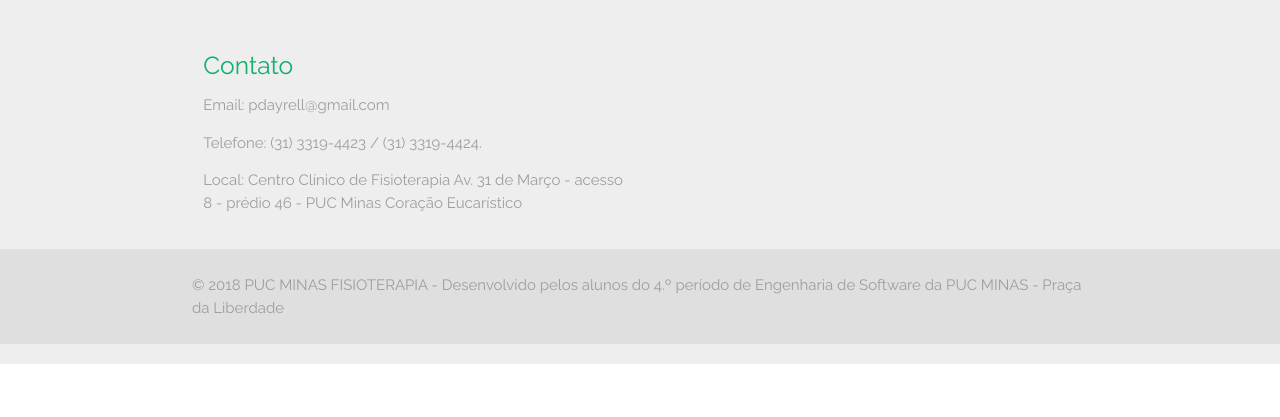
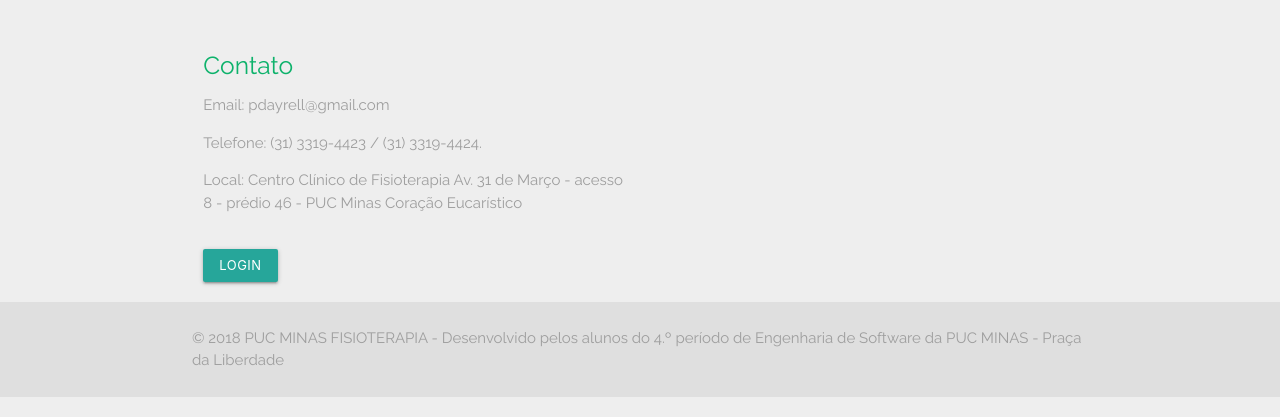
Before and after one commit to gmfonseca/tis4, a PHP site: page /index.php in a window 1280 px wide. Shown: the part 2126-2543 px from the top of the page. Before the commit the page ends 2490 px from the top, so only its background shows below. Run offline with PHP 8.4, Linux system fonts and the light colour scheme; some libraries are stand-ins or nearby versions.

Commit message:
Botão de Login no footer
Adição do botão de login no footer

```diff
--- a/ClinicaMedica/footer.php
+++ b/ClinicaMedica/footer.php
@@ -38,6 +38,11 @@
                 <p class="grey-text "> Local: Centro Clínico de Fisioterapia Av. 31 de Março - acesso 8 - prédio 46 - PUC Minas Coração Eucarístico </p>
             </div>
         </div>
+		<div class="row">
+			<div class="col l6 s12">
+				<a href="login.php" class="waves-effect waves-light btn-small">LOGIN</a>
+			</div>
+		</div>
     </div>
     <div class="footer-copyright">
         <div class="container">
```
